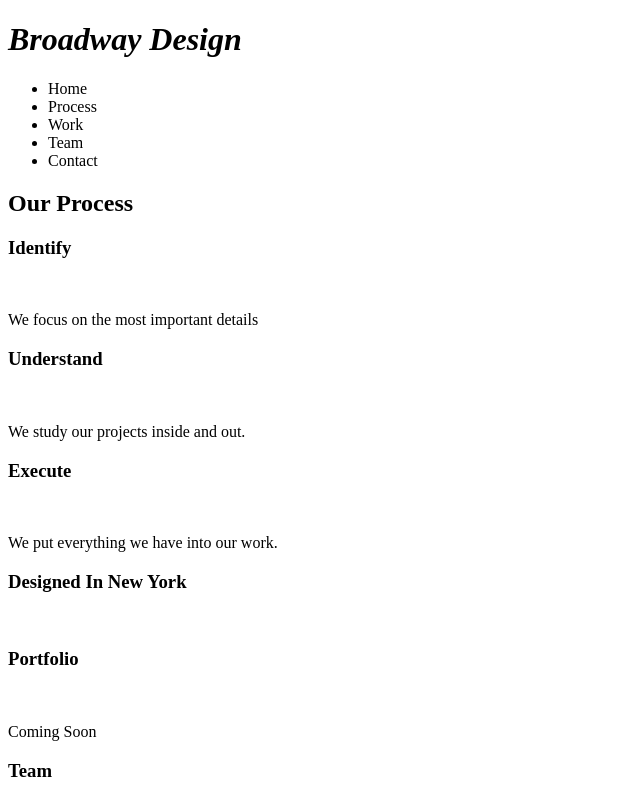
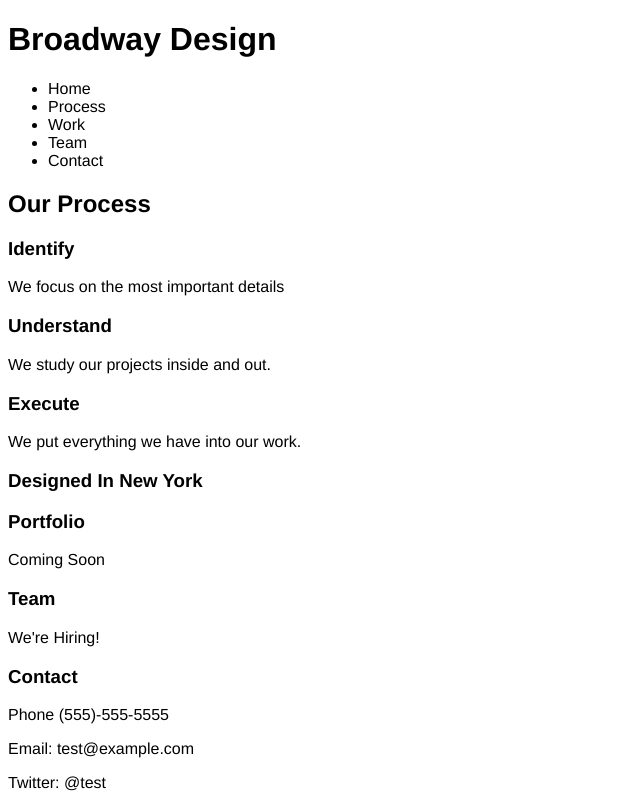
Before and after one commit to emebishop/broadway, a plain HTML site: page broadway/index.html in a window 1280 px wide. Shown: the top 800 px of the page, without its empty margins (0-640 px from the left). Drawn offline with Linux system fonts and the light colour scheme.

Commit message:
added initial CSS

```diff
--- a/broadway/index.html
+++ b/broadway/index.html
@@ -2,12 +2,12 @@
 <html lang="en" dir="ltr">
   <head>
     <title>Broadway Design</title>
-    <link src="./resources/style.css" type="text/css" rel="stylesheet"></link>
+    <link href="./resources/style.css" type="text/css" rel="stylesheet"></link>
   </head>
   <body>
 
     <div id="banner">
-    <h1><em>Broadway Design</em></h1>
+    <h1><strong>Broadway Design</strong></h1>
       <nav class="navbar navbar-default">
         <ul class="nav navbar-nav">
           <li>Home</li>
@@ -22,29 +22,23 @@
 
     <h2>Our Process</h2>
       <h3>Identify</h3>
-        <br>
         <p>We focus on the most important details</p>
 
       <h3>Understand</h3>
-        <br>
         <p>We study our projects inside and out.</p>
 
       <h3>Execute</h3>
-      <br>
         <p>We put everything we have into our work.</p>
 
     <div id = "ribbon">
     <h3>Designed In New York</h3>
     </div>
-      <br>
+
     <h3>Portfolio</h3>
-      <br>
       <p>Coming Soon</p>
     <h3>Team</h3>
-      <br>
       <p>We're Hiring!</p>
     <h3>Contact</h3>
-      <br>
       <p>Phone (555)-555-5555</p>
       <p>Email: test@example.com</p>
       <p>Twitter: @test</p>
--- a/broadway/resources/style.css
+++ b/broadway/resources/style.css
@@ -0,0 +1,3 @@
+html{
+  font-family: Helvetica
+}
```
Lines whose indentation alone changed are shown as unchanged.
